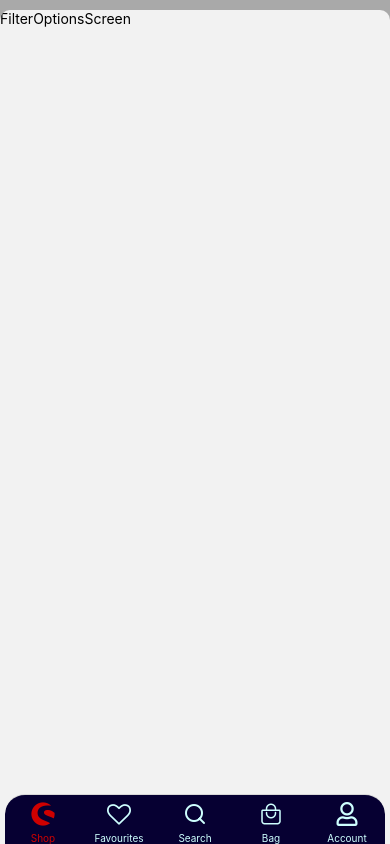
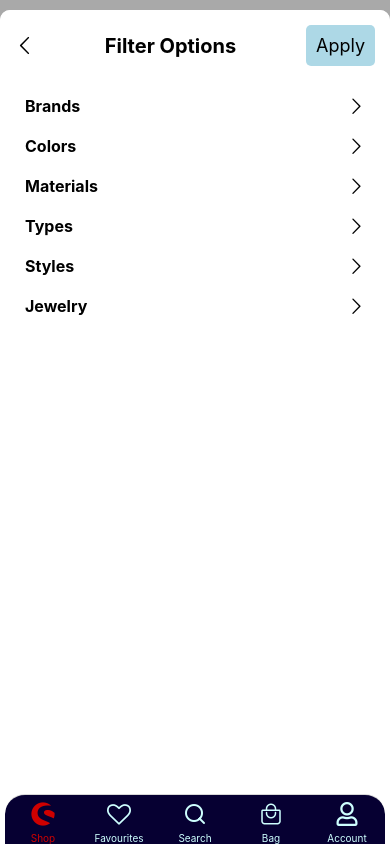
Before and after one commit to MDKoster/EindOpdrachtMobile, a React Native app: screen /FilterOptions in a window 390 px wide. Built offline with nearby package versions, Linux system fonts and the light colour scheme; no server answers; the database is empty.

Commit message:
Added filter functionality

```diff
--- a/src/components/ItemDetailComponent.tsx
+++ b/src/components/ItemDetailComponent.tsx
@@ -575,7 +575,16 @@ const ItemDetailComponent = () => {
               shadowColor: darkModeSelected ? "white" : "black",
             }}
           >
-            <Text style={styles.title}>Reviews</Text>
+            <Text
+              style={[
+                styles.title,
+                {
+                  color: darkModeSelected ? "white" : "black",
+                },
+              ]}
+            >
+              Reviews
+            </Text>
             {itemResult.reviews.map((review) => (
               <ReviewComponent review={review} key={review.id} />
             ))}
--- a/src/components/ReviewComponent.tsx
+++ b/src/components/ReviewComponent.tsx
@@ -2,6 +2,7 @@ import { StyleSheet, Text, View } from "react-native";
 import React from "react";
 import { Review } from "../navigation/types";
 import { FontAwesome } from "@expo/vector-icons";
+import { useAppSelector } from "../hooks/Selector";
 
 type Props = {
   key: string;
@@ -9,6 +10,8 @@ type Props = {
 };
 
 const ReviewComponent = ({ review }: Props) => {
+  const darkModeSelected = useAppSelector((state) => state.layout.darkMode);
+
   return (
     <View
       style={{
@@ -25,7 +28,16 @@ const ReviewComponent = ({ review }: Props) => {
           alignItems: "center",
         }}
       >
-        <Text style={styles.title}>{review.userName}</Text>
+        <Text
+          style={[
+            styles.title,
+            {
+              color: darkModeSelected ? "white" : "black",
+            },
+          ]}
+        >
+          {review.userName}
+        </Text>
         <View
           style={{
             flexDirection: "row",
@@ -45,8 +57,26 @@ const ReviewComponent = ({ review }: Props) => {
           ))}
         </View>
       </View>
-      <Text style={styles.reviewStyle}>{review.review}</Text>
-      <Text style={styles.dateStyle}>{review.date}</Text>
+      <Text
+        style={[
+          styles.reviewStyle,
+          {
+            color: darkModeSelected ? "white" : "black",
+          },
+        ]}
+      >
+        {review.review}
+      </Text>
+      <Text
+        style={[
+          styles.dateStyle,
+          {
+            color: darkModeSelected ? "white" : "black",
+          },
+        ]}
+      >
+        {review.date}
+      </Text>
     </View>
   );
 };
--- a/src/components/ReviewInputComponent.tsx
+++ b/src/components/ReviewInputComponent.tsx
@@ -85,7 +85,16 @@ const ReviewInputComponent = ({ id, item, setItem }: Props) => {
         margin: 5,
       }}
     >
-      <Text style={styles.title}>Add a review</Text>
+      <Text
+        style={[
+          styles.title,
+          {
+            color: darkModeSelected ? "white" : "black",
+          },
+        ]}
+      >
+        Add a review
+      </Text>
       <TextInput
         ref={reviewRef}
         style={styles.textInput}
@@ -99,7 +108,16 @@ const ReviewInputComponent = ({ id, item, setItem }: Props) => {
         }}
       >
         <View style={styles.starContainer}>
-          <Text style={styles.textStyle}>Add a score: </Text>
+          <Text
+            style={[
+              styles.textStyle,
+              {
+                color: darkModeSelected ? "white" : "black",
+              },
+            ]}
+          >
+            Add a score:{" "}
+          </Text>
           {[...Array(score)].map((e, index) => (
             <FontAwesome
               key={index}
--- a/src/navigation/types.ts
+++ b/src/navigation/types.ts
@@ -81,6 +81,7 @@ export type item = {
   name: string;
   image: string;
   price: number;
+  tags: string[];
 };
 
 export type cartItem = {
--- a/src/screens/FilterOptionsScreen.tsx
+++ b/src/screens/FilterOptionsScreen.tsx
@@ -1,10 +1,102 @@
-import { StyleSheet, Text, View } from "react-native";
-import React from "react";
+import { Animated, Pressable, StyleSheet, Text, View } from "react-native";
+import React, { Dispatch, SetStateAction, useEffect, useRef } from "react";
+import { useAppSelector } from "../hooks/Selector";
+import { MaterialCommunityIcons, Entypo } from "@expo/vector-icons";
+import {
+  darkModeBackgroundColor,
+  lightModeBackgroundColor,
+} from "../../util/colors";
+import {
+  Brands,
+  Colors,
+  Jewelry,
+  Materials,
+  Styles,
+  Types,
+} from "../../util/filterOptions";
+import { useNavigation } from "@react-navigation/native";
+import { ShopScreenProps } from "../navigation/types";
+import { useDispatch } from "react-redux";
+import { setFilterOptions } from "../../store/ShopReducer";
 
 const FilterOptionsScreen = () => {
+  const [selectedSection, setSelectedSection] = React.useState("");
+  const filterOptions = [Brands, Colors, Materials, Types, Styles, Jewelry];
+  const darkModeSelected = useAppSelector((state) => state.layout.darkMode);
+  const navigator =
+    useNavigation<ShopScreenProps<"FilterOptions">["navigation"]>();
+
   return (
-    <View>
-      <Text>FilterOptionsScreen</Text>
+    <View
+      style={{
+        flex: 1,
+        backgroundColor: darkModeSelected
+          ? darkModeBackgroundColor
+          : lightModeBackgroundColor,
+        padding: 15,
+      }}
+    >
+      <View
+        style={{
+          flexDirection: "row",
+          alignItems: "center",
+          marginBottom: 20,
+        }}
+      >
+        <Entypo
+          name="chevron-thin-left"
+          size={20}
+          color={darkModeSelected ? "white" : "black"}
+          onPress={() => {
+            navigator.goBack();
+          }}
+        />
+        <View
+          style={{
+            flex: 1,
+            alignItems: "center",
+          }}
+        >
+          <Text
+            style={{
+              fontSize: 20,
+              fontWeight: "bold",
+              color: darkModeSelected ? "white" : "black",
+            }}
+          >
+            Filter Options
+          </Text>
+        </View>
+        <Pressable
+          style={{
+            padding: 10,
+            borderRadius: 5,
+            backgroundColor: darkModeSelected ? "blue" : "lightblue",
+          }}
+          onPress={() => {
+            navigator.goBack();
+          }}
+        >
+          <Text
+            style={{
+              fontSize: 18,
+              color: darkModeSelected ? "white" : "black",
+            }}
+          >
+            Apply
+          </Text>
+        </Pressable>
+      </View>
+      {filterOptions.map((filterOption, index) => (
+        <FilterComponent
+          key={index}
+          selectedSection={selectedSection}
+          setSelectedSection={setSelectedSection}
+          name={filterOption.name}
+          filterOptions={filterOption.options}
+          darkModeSelected={darkModeSelected}
+        />
+      ))}
     </View>
   );
 };
@@ -12,3 +104,138 @@ const FilterOptionsScreen = () => {
 export default FilterOptionsScreen;
 
 const styles = StyleSheet.create({});
+
+type Props = {
+  key: number;
+  selectedSection: string;
+  setSelectedSection: Dispatch<SetStateAction<string>>;
+  name: string;
+  darkModeSelected: boolean;
+  filterOptions: string[];
+};
+
+const FilterComponent = ({
+  selectedSection,
+  setSelectedSection,
+  name,
+  filterOptions,
+  darkModeSelected,
+}: Props) => {
+  const dispatch = useDispatch();
+  const selectedFilters = useAppSelector((state) => state.shop.filterOptions);
+
+  //animation for expanding and collapsing filter options
+  const filterAnimation = useRef(new Animated.Value(0)).current;
+
+  useEffect(() => {
+    Animated.timing(filterAnimation, {
+      toValue: selectedSection === name ? 1 : 0,
+      duration: 200,
+      useNativeDriver: false,
+    }).start();
+  }, [selectedSection]);
+
+  const heightInterpolation = filterAnimation.interpolate({
+    inputRange: [0, 1],
+    outputRange: [0, 450],
+  });
+
+  const handleOptionPress = (option: string) => {
+    console.log(filterOptions);
+    const filterOptionsToSet = selectedFilters.includes(option)
+      ? selectedFilters.filter((filterToKeep) => filterToKeep !== option)
+      : [...selectedFilters, option];
+    console.log(filterOptionsToSet);
+    dispatch(setFilterOptions(filterOptionsToSet));
+  };
+
+  return (
+    <Pressable
+      onPress={() => {
+        name !== selectedSection
+          ? setSelectedSection(name)
+          : setSelectedSection("");
+      }}
+    >
+      <View
+        style={{
+          paddingHorizontal: 10,
+          backgroundColor: darkModeSelected
+            ? darkModeBackgroundColor
+            : lightModeBackgroundColor,
+          elevation: 5,
+        }}
+      >
+        <View
+          style={{
+            flexDirection: "row",
+            justifyContent: "space-between",
+            alignItems: "center",
+          }}
+        >
+          <Text
+            style={{
+              fontSize: 16,
+              fontWeight: "bold",
+              marginVertical: 10,
+              color: darkModeSelected ? "white" : "black",
+            }}
+          >
+            {name}
+          </Text>
+          <Entypo
+            name="chevron-thin-right"
+            size={18}
+            color={darkModeSelected ? "white" : "black"}
+            style={{
+              transform: [
+                {
+                  rotate: selectedSection === name ? "90deg" : "0deg",
+                },
+              ],
+            }}
+          />
+        </View>
+        <Animated.View
+          style={{
+            height: heightInterpolation,
+            overflow: "hidden",
+          }}
+        >
+          {filterOptions.map((option, index) => (
+            <Pressable
+              key={index}
+              onPress={() => handleOptionPress(option)}
+              style={{
+                flexDirection: "row",
+                alignItems: "center",
+                height: 30,
+              }}
+            >
+              <MaterialCommunityIcons
+                name={
+                  selectedFilters?.includes(option)
+                    ? "checkbox-marked"
+                    : "checkbox-blank-outline"
+                }
+                size={24}
+                color={selectedFilters?.includes(option) ? "black" : "blue"}
+              />
+              <Text
+                style={{
+                  fontSize: 14,
+                  marginVertical: 5,
+                  color: darkModeSelected ? "white" : "black",
+                  marginLeft: 10,
+                  textAlign: "center",
+                }}
+              >
+                {option}
+              </Text>
+            </Pressable>
+          ))}
+        </Animated.View>
+      </View>
+    </Pressable>
+  );
+};
--- a/src/screens/ShopScreen.tsx
+++ b/src/screens/ShopScreen.tsx
@@ -5,7 +5,7 @@ import {
   Pressable,
   TouchableOpacity,
 } from "react-native";
-import React from "react";
+import React, { useEffect, useState } from "react";
 import { useNavigation, useRoute } from "@react-navigation/native";
 import { FlatList } from "react-native-gesture-handler";
 import { ShopScreenProps } from "../navigation/types";
@@ -24,6 +24,21 @@ const ShopScreen = () => {
     params: { title, items },
   } = useRoute<ShopScreenProps<"ShopStack">["route"]>();
   const darkModeSelected = useAppSelector((state) => state.layout.darkMode);
+  const filterOptions = useAppSelector((state) => state.shop.filterOptions);
+  const [itemsToDisplay, setItemsToDisplay] = useState(items);
+
+  useEffect(() => {
+    if (filterOptions.length === 0) {
+      setItemsToDisplay(items);
+    } else {
+      const filteredItems = items.filter((item) =>
+        filterOptions.every((filter) =>
+          item.tags.includes(filter.toLowerCase())
+        )
+      );
+      setItemsToDisplay(filteredItems);
+    }
+  }, [filterOptions]);
 
   return (
     <SafeAreaView
@@ -92,9 +107,7 @@ const ShopScreen = () => {
             margin: 5,
             flex: 0.78,
           }}
-        >
-          {/* TODO: Add filter options */}
-        </View>
+        ></View>
         <TouchableOpacity
           style={{
             flex: 0.22,
@@ -113,7 +126,6 @@ const ShopScreen = () => {
           }}
           onPress={() => navigator.navigate("FilterOptions")}
         >
-          {/* TODO: Add filter dropdown/component */}
           <Text
             style={{
               paddingHorizontal: 5,
@@ -141,7 +153,7 @@ const ShopScreen = () => {
       >
         <FlatList
           numColumns={2}
-          data={items}
+          data={itemsToDisplay}
           keyExtractor={(item) => item.id}
           renderItem={({ item }) => (
             <ItemListComponent key={item.id} item={item} />
--- a/store/RootReducer.tsx
+++ b/store/RootReducer.tsx
@@ -2,11 +2,13 @@ import { combineReducers } from "@reduxjs/toolkit";
 import { LayoutReducer } from "./LayoutReducer";
 import { NavigationReducer } from "./NavigationReducer";
 import { UserReducer } from "./UserReducer";
+import { ShopReducer } from "./ShopReducer";
 
 const rootReducer = combineReducers({
   layout: LayoutReducer,
   navigation: NavigationReducer,
   user: UserReducer,
+  shop: ShopReducer,
 });
 
 export default rootReducer;
--- /dev/null
+++ b/store/ShopReducer.tsx
@@ -0,0 +1,20 @@
+import { createSlice } from "@reduxjs/toolkit";
+
+const initialState: {
+  filterOptions: string[];
+} = {
+  filterOptions: [],
+};
+
+export const ShopSlice = createSlice({
+  name: "shop",
+  initialState,
+  reducers: {
+    setFilterOptions: (state, action) => {
+      state.filterOptions = action.payload;
+    },
+  },
+});
+
+export const { setFilterOptions } = ShopSlice.actions;
+export const ShopReducer = ShopSlice.reducer;
--- /dev/null
+++ b/util/filterOptions.ts
@@ -0,0 +1,76 @@
+export const Brands = {
+  name: "Brands",
+  options: [
+    "Nike",
+    "Hermès",
+    "Adidas",
+    "Zara",
+    "C&A",
+    "Soko",
+    "Oozoo",
+    "Cartier",
+    "Jack & Jones",
+    "Kaisun",
+    "Puma",
+    "Jimmy Choo",
+    "G Star",
+    "Timberland",
+  ],
+};
+
+export const Colors = {
+  name: "Colors",
+  options: [
+    "Black",
+    "White",
+    "Grey",
+    "Brown",
+    "Silver",
+    "Blue",
+    "Beige",
+    "Gold",
+    "Pink",
+    "Red",
+    "Orange",
+  ],
+};
+
+export const Materials = {
+  name: "Materials",
+  options: ["Leather", "Diamond", "Sapphire"],
+};
+
+export const Types = {
+  name: "Types",
+  options: [
+    "Women's clothing",
+    "Men's clothing",
+    "Dress",
+    "Suit",
+    "Hoodie",
+    "Sneakers",
+    "Heels",
+    "Wristwatch",
+  ],
+};
+
+export const Styles = {
+  name: "Styles",
+  options: [
+    "Casual",
+    "Formal",
+    "Classical",
+    "Striped",
+    "Floral",
+    "Summer",
+    "Workout",
+    "Running",
+    "Tennis",
+    "Sports",
+  ],
+};
+
+export const Jewelry = {
+  name: "Jewelry",
+  options: ["Necklace", "Earrings", "Jewelry"],
+};
```
Also changed, not shown: src/screens/HomeScreen.tsx (+14 -17 lines).
